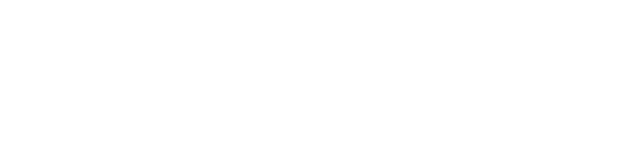
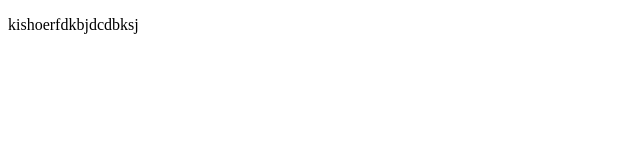
Before and after one commit to prajwal069/exercise, a plain HTML site: page contact.html in a window 1280 px wide. Shown: the whole page, without its empty margins (0-640 px from the left). Drawn offline with Linux system fonts and the light colour scheme.

Commit message:
paragraph added

```diff
--- a/contact.html
+++ b/contact.html
@@ -6,6 +6,7 @@
     <title>Document</title>
 </head>
 <body>
+    <P> kishoerfdkbjdcdbksj</P>
 
 </body>
 </html>
```
